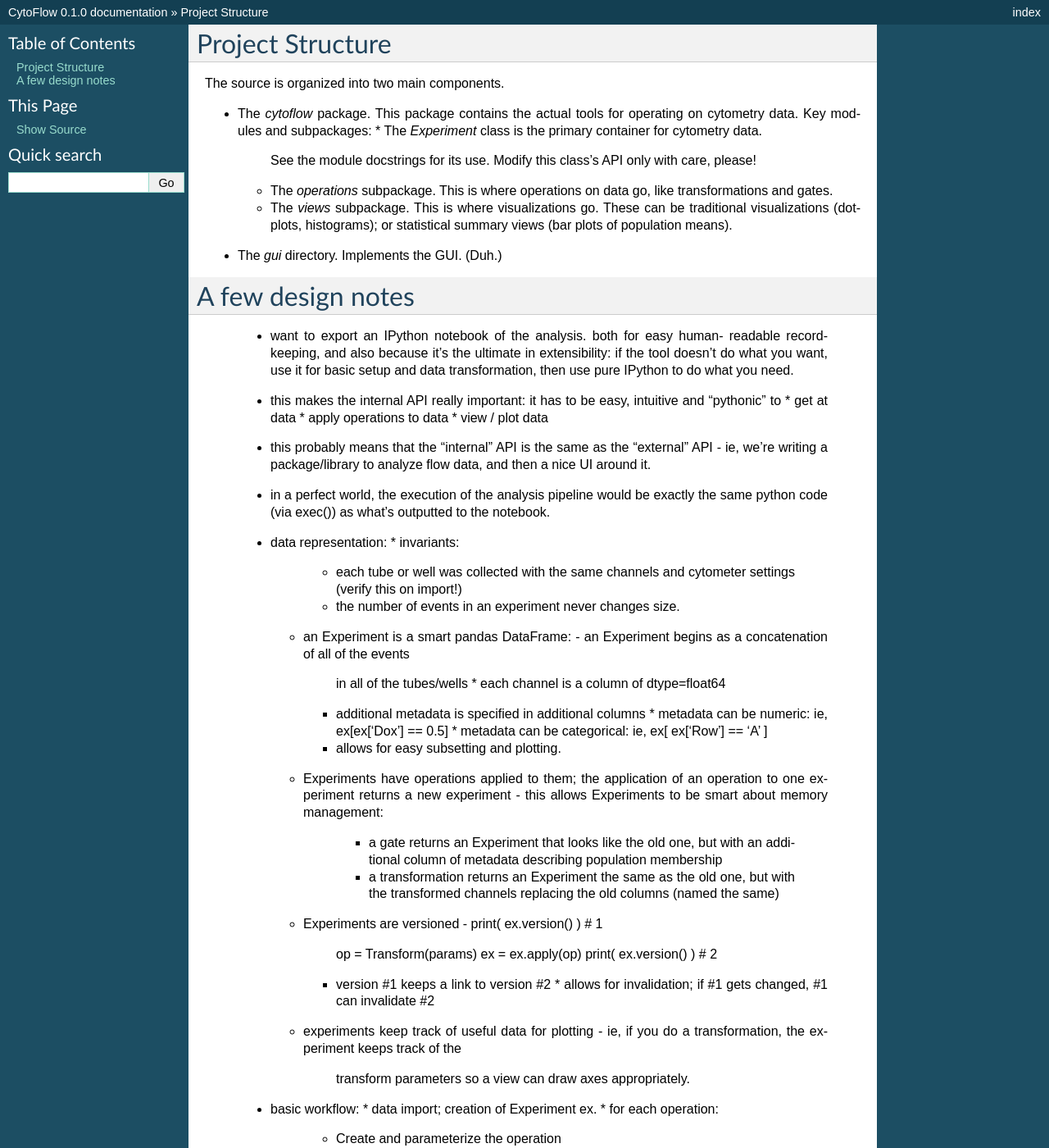
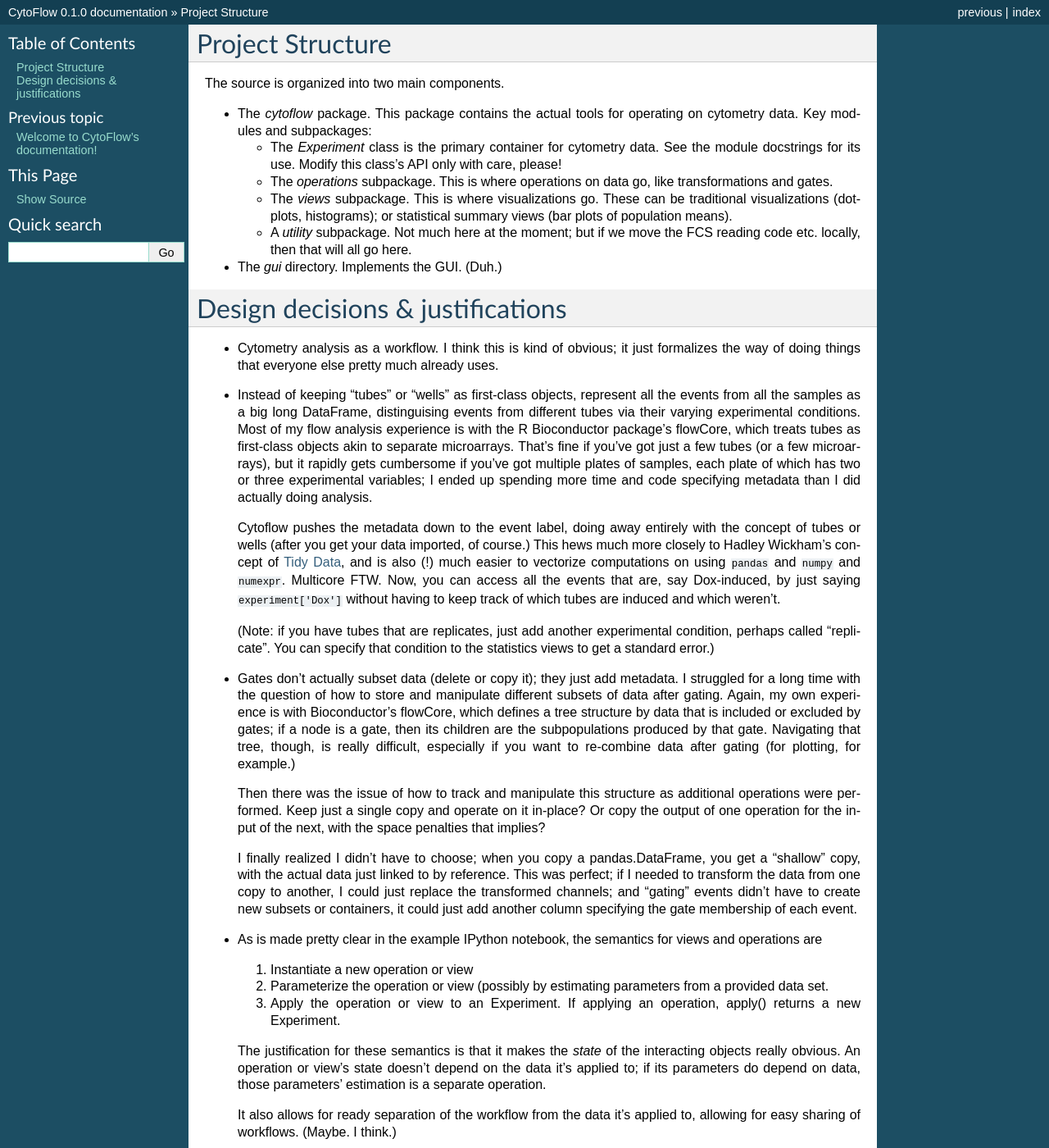
Before and after one commit to cytoflow/cytoflow, a Sphinx documentation site: the page built from doc/design.rst, in a window 1280 px wide and 1400 px high. Shown: the whole window at 82% size. Built offline with Sphinx 7.4.7, drawn with Linux system fonts in a browser that asks for light colours; pages that are not in the unit, such as notebooks, are missing from menus; some of the changed text lies outside the part shown.

Commit message:
Design documentation and TODO list.

```diff
--- a/doc/design.rst
+++ b/doc/design.rst
@@ -3,145 +3,45 @@ Project Structure
 
 The source is organized into two main components.
 
-* The *cytoflow* package.  This package contains the actual tools for
-  operating on cytometry data.  Key modules and subpackages:
-  * The *Experiment* class is the primary container for cytometry data.
-    See the module docstrings for its use.  Modify this class's API
-    only with care, please!
-  * The *operations* subpackage.  This is where operations on data go,
-    like transformations and gates.
-  * The *views* subpackage.  This is where visualizations go.  These can
-    be traditional visualizations (dotplots, histograms); or statistical
-    summary views (bar plots of population means).
+* The *cytoflow* package.  This package contains the actual tools for operating on cytometry data.  Key modules and subpackages:
+
+  * The *Experiment* class is the primary container for cytometry data. See the module docstrings for its use.  Modify this class's API only with care, please!
+  * The *operations* subpackage.  This is where operations on data go, like transformations and gates.
+  * The *views* subpackage.  This is where visualizations go.  These can be traditional visualizations (dotplots, histograms); or statistical summary views (bar plots of population means).
+  * A *utility* subpackage.  Not much here at the moment; but if we move the FCS reading code etc. locally, then that will all go here.
 
 * The *gui* directory.  Implements the GUI.  (Duh.)
 
-A few design notes
-------------------
 
- - want to export an IPython notebook of the analysis.  both for easy human-
-   readable record-keeping, and also because it's the ultimate in
-   extensibility: if the tool doesn't do what you want, use it for basic
-   setup and data transformation, then use pure IPython to do what you need.
+Design decisions & justifications
+---------------------------------
+* Cytometry analysis as a workflow.  I think this is kind of obvious; it just formalizes the way of doing things that everyone else pretty much already uses.
 
- - this makes the internal API really important: it has to be easy, intuitive
-   and "pythonic" to
-   * get at data
-   * apply operations to data
-   * view / plot data
+* Instead of keeping "tubes" or "wells" as first-class objects, represent all the events from all the samples as a big long DataFrame, distinguising events from different tubes via their varying experimental conditions.  Most of my flow analysis experience is with the R Bioconductor package's flowCore, which treats tubes as first-class objects akin to separate microarrays.  That's fine if you've got just a few tubes (or a few microarrays), but it rapidly gets cumbersome if you've got multiple plates of samples, each plate of which has two or three experimental variables; I ended up spending more time and code specifying metadata than I did actually doing analysis.
 
- - this probably means that the "internal" API is the same as the "external"
-   API - ie, we're writing a package/library to analyze flow data, and then
-   a nice UI around it.
+  Cytoflow pushes the metadata down to the event label, doing away entirely with the concept of tubes or wells (after you get your data imported, of course.)  This hews much more closely to Hadley Wickham's concept of `Tidy Data <http://vita.had.co.nz/papers/tidy-data.pdf>`_, and is also (!) much easier to vectorize computations on using ``pandas`` and ``numpy`` and ``numexpr``. Multicore FTW.  Now, you can access all the events that are, say Dox-induced, by just saying ``experiment['Dox']`` without having to keep track of which tubes are induced and which weren't.
 
- - in a perfect world, the execution of the analysis pipeline would be exactly
-   the same python code (via exec()) as what's outputted to the notebook.
+  (Note: if you have tubes that are replicates, just add another experimental condition, perhaps called "replicate".  You can specify that condition to the statistics views to get a standard error.)
 
- - data representation:
-   * invariants:
-     - each tube or well was collected with the same channels and cytometer
-       settings
-       (verify this on import!)
-     - the number of events in an experiment never changes size.
-   * an Experiment is a smart pandas DataFrame:
-     - an Experiment begins as a concatenation of all of the events
-       in all of the tubes/wells
-       * each channel is a column of dtype=float64
-     - additional metadata is specified in additional columns
-       * metadata can be numeric: ie, ex[ex['Dox'] == 0.5]
-       * metadata can be categorical: ie, ex[ ex['Row'] == 'A' ]
-     - allows for easy subsetting and plotting.
-   * Experiments have operations applied to them; the application of an
-     operation to one experiment returns a new experiment
-     - this allows Experiments to be smart about memory management:
-       * a gate returns an Experiment that looks like the old one, but with an
-         additional column of metadata describing population membership
-       * a transformation returns an Experiment the same as the old one, but
-         with the transformed channels replacing the old columns (named the
-         same)
-   * Experiments are versioned
-     - print( ex.version() )   # 1
-       op = Transform(params)
-       ex = ex.apply(op)
-       print( ex.version() )  # 2
-     - version #1 keeps a link to version #2
-       * allows for invalidation; if #1 gets changed, #1 can invalidate #2
-   * experiments keep track of useful data for plotting
-     - ie, if you do a transformation, the experiment keeps track of the
-       transform parameters so a view can draw axes appropriately.
+* Gates don't actually subset data (delete or copy it); they just add metadata. I struggled for a long time with the question of how to store and manipulate different subsets of data after gating.  Again, my own experience is with Bioconductor's flowCore, which defines a tree structure by data that is included or excluded by gates; if a node is a gate, then its children are the subpopulations produced by that gate. Navigating that tree, though, is really difficult, especially if you want to re-combine data after gating (for plotting, for example.)
 
- - basic workflow:
-   * data import; creation of Experiment ex.
-   * for each operation:
-     - Create and parameterize the operation
-     - Apply the operation
-     - Create a view of the result
+  Then there was the issue of how to track and manipulate this structure as additional operations were performed.  Keep just a single copy and operate on it in-place?  Or copy the output of one operation for the input of the next, with the space penalties that implies?
 
- - views
-   * each view draws to either a QtAgg canvas or the IPython notebook
-   * for each view
-     - plot-type specifies what to be done with channels
-       * ie, specify one channel for a histogram; two for an xy plot
-     - for each metadata column (not including plate pos!)
-       * use to specify either a data subset or a plot grouping
-       * if subset
-         - if numerical, specify a range (with sliders)
-         - if categorical, draw on/off buttons for categories
-       * if plot grouping, use variable to specify plot params
-         - x and y trellis: multiple plots with different vars
-         - group: multiple lines or colors on a plot
-   * view parameters exposed as Traits (to make UI easy)
-   * Types of view:
-     - histogram
-       * param: channel for x axis;
-       * param: x trellis (meta or off)
-       * param: y trellis (meta or off)
-       * param: color (meta or off)
-       * make sure to set a reasonable alpha transparency
-     - xy plot (sns hexplot)
-       * param: channel for x axis;
-       * param: channel for y axis;
-       * param: x trellis (meta or off)
-       * param: y trellis (meta or off)
-       * param: color (meta or backgating or off)
-         - if "backgating" - uh ..... ?
-     - binned xy plot
-       * same as above
-     - bar graphs
-       * param: statistic you're measuring
-       * param: x axis (meta)
-       * param: group (meta or off)
-       * param: x trellis (meta or off)
-       * param: y trellis (meta or off)
-     - stats xy plot
-       * param: x statistic
-       * param: y statistic
-       * param: x axis (meta)
-       * param: y axis (meta)
-       * param: group (meta or off)
+  I finally realized I didn't have to choose; when you copy a pandas.DataFrame, you get a "shallow" copy, with the actual data just linked to by reference.  This was perfect; if I needed to transform the data from one copy to another, I could just replace the transformed channels; and "gating" events didn't have to create new subsets or containers, it could just add another column specifying the gate membership of each event.
 
- - operations
-   * an operation is instantiated with parameters, then applied to an Experiment
-     - an operation's parameters may include an Experiment, if it's data-driven
-       (eg, a data-driven gating, mixture modelling, etc.)
-   * an operation may return a default view based on the type of operation
-     - ie, a range gate may return a histogram;
-       a poly or quad gate will return an xy plot
-     - if this view has additional visual elements, it will be a subclass
-       of the regular view.  this will also allow tighter integration with
-       the operation, ie. to fix particular parameters.
-     - for example, a 1D gate operation will have a default view with the
-       gate drawn on top of it
-   * interactivity
-     - interactive default views will have a transparent widget drawn on top
-       of them
-     - manipulating the widget will update the view and the parameterization
-       of the operation
-   * operations
-     - transformations
-     - gates (user-drawn)
-     - gates (data-driven)
-     - mixture models
-     - color model determination
-     - color model application
-     - bleedthrough correction
+* As is made pretty clear in the example IPython notebook, the semantics for views and operations are
+
+  1. Instantiate a new operation or view
+
+  2. Parameterize the operation or view (possibly by estimating parameters from a provided data set.
+
+  3. Apply the operation or view to an Experiment. If applying an operation,
+     apply() returns a new Experiment.
+
+  The justification for these semantics is that it makes the *state* of the interacting objects really obvious.  An operation or view's state doesn't depend on the data it's applied to; if its parameters do depend on data, those parameters' estimation is a separate operation.
+
+  It also allows for ready separation of the workflow from the data it's applied to, allowing for easy sharing of workflows. (Maybe.  I think.)
+
+* The module attributes have (mostly) been replaced by Traits.  See the `Traits documentation <http://docs.enthought.com/traits/>`_ for a good overview, but in short they give Python some of the benefits of statically typed languages like Java, without much of the mess that a fully statically typed language incurs.  Their power doesn't see a whole lot of use internal to the cytoflow package, but they make writing the GUI layer a **whole** lot easier.
+
+* The design of the views are strongly influenced by best-in-class statistics visualization packages from R: lattice and ggplot.  If your data is `tidy <http://vita.had.co.nz/papers/tidy-data.pdf>`_, then each experimental variable you want to plot differently so you can compare them is called a "facet". For example, a facet might be a timepoint or an inducer level (ie an experimental condition); it might also be some metadata added by an operation (ie gate membership or bin).  Then, you plot the dataset broken down in various ways by its facets: for example, each timepoint might be put on its own subplot, while each Dox level might be represented by a different color.  (Check out `the example IPython notebook <http://nbviewer.ipython.org/github/bpteague/cytoflow/blob/master/doc/examples/Basic%20Cytometry.ipynb>`_ if this is confusing.
--- a/doc/index.rst
+++ b/doc/index.rst
@@ -11,7 +11,8 @@ Contents:
 .. toctree::
    :maxdepth: 2
 
-
+   design
+   TODO
 
 Indices and tables
 ==================
```
Also changed, not shown: README.md (+17 -10 lines).
